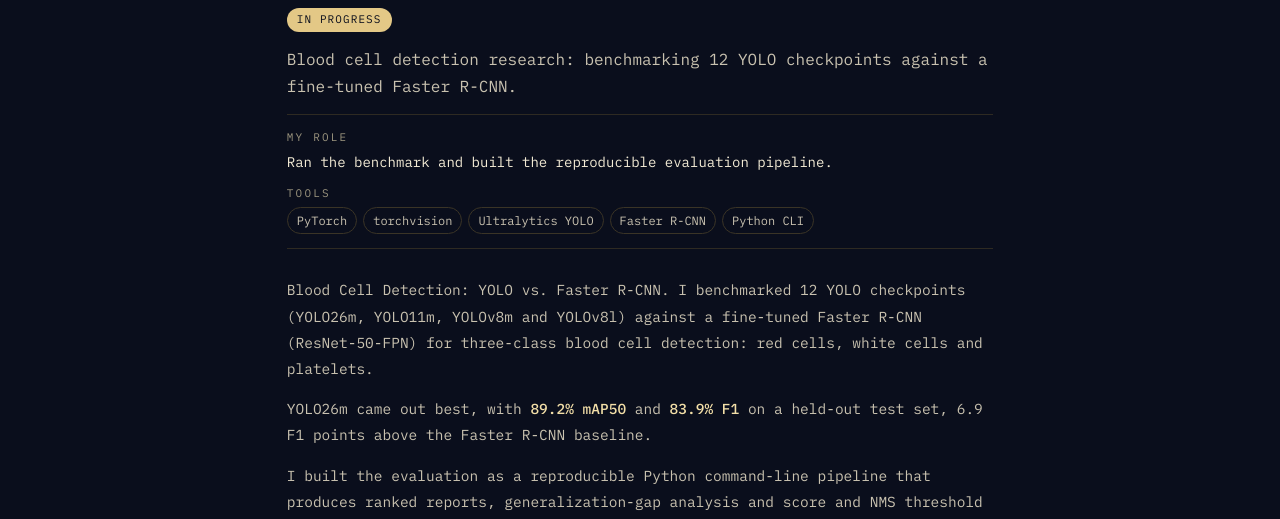
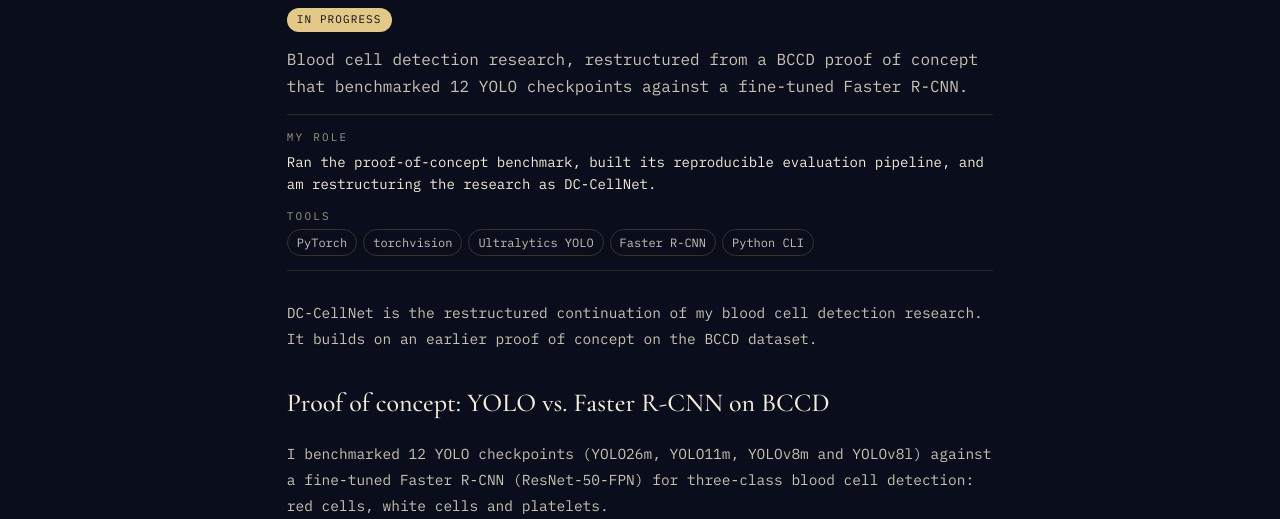
Before and after one commit to popongfm/popongfm.github.io, an Astro site: page /work/dc-cellnet in a window 1280 px wide. Shown: the part 281-800 px from the top of the page. Built offline with nearby package versions, Linux system fonts and the light colour scheme; Astro itself is replaced by a stand-in of ours; a web font is replaced by a local one.

Commit message:
content: credit the BCCD proof of concept behind DC-CellNet
Co-Authored-By: Claude Opus 5.5 <noreply@anthropic.com>
Claude-Session: https://claude.ai/code/session_014ooLQpqC4uEsEC8tRBRAhb

```diff
--- a/src/content/projects/dc-cellnet.md
+++ b/src/content/projects/dc-cellnet.md
@@ -1,19 +1,25 @@
 ---
 title: { en: "DC-CellNet" }
-summary: { en: "Blood cell detection research: benchmarking 12 YOLO checkpoints against a fine-tuned Faster R-CNN." }
+summary: { en: "Blood cell detection research, restructured from a BCCD proof of concept that benchmarked 12 YOLO checkpoints against a fine-tuned Faster R-CNN." }
 constellation: medical
 order: 1
 brightness: 3
 featured: 3
 status: in-progress
-role: { en: "Ran the benchmark and built the reproducible evaluation pipeline." }
+role: { en: "Ran the proof-of-concept benchmark, built its reproducible evaluation pipeline, and am restructuring the research as DC-CellNet." }
 context: "Research project"
 year: "2025 – 2026"
 tools: ["PyTorch", "torchvision", "Ultralytics YOLO", "Faster R-CNN", "Python CLI"]
 links: { github: "https://github.com/popongfm/DC-CellNet" }
 ---
-Blood Cell Detection: YOLO vs. Faster R-CNN. I benchmarked 12 YOLO checkpoints (YOLO26m, YOLO11m, YOLOv8m and YOLOv8l) against a fine-tuned Faster R-CNN (ResNet-50-FPN) for three-class blood cell detection: red cells, white cells and platelets.
+DC-CellNet is the restructured continuation of my blood cell detection research. It builds on an earlier proof of concept on the BCCD dataset.
+
+## Proof of concept: YOLO vs. Faster R-CNN on BCCD
+
+I benchmarked 12 YOLO checkpoints (YOLO26m, YOLO11m, YOLOv8m and YOLOv8l) against a fine-tuned Faster R-CNN (ResNet-50-FPN) for three-class blood cell detection: red cells, white cells and platelets.
 
 YOLO26m came out best, with **89.2% mAP50** and **83.9% F1** on a held-out test set, 6.9 F1 points above the Faster R-CNN baseline.
 
 I built the evaluation as a reproducible Python command-line pipeline that produces ranked reports, generalization-gap analysis and score and NMS threshold sweeps, and traced most false positives to class imbalance (red cells are 85% of labels), which informs the next steps on latency and FP/FN operating points.
+
+[Proof-of-concept code on GitHub ↗](https://github.com/popongfm/Blood-Cell-Detection)
```
Also changed, not shown: tests/e2e/work.spec.ts (+6 -0 lines).
